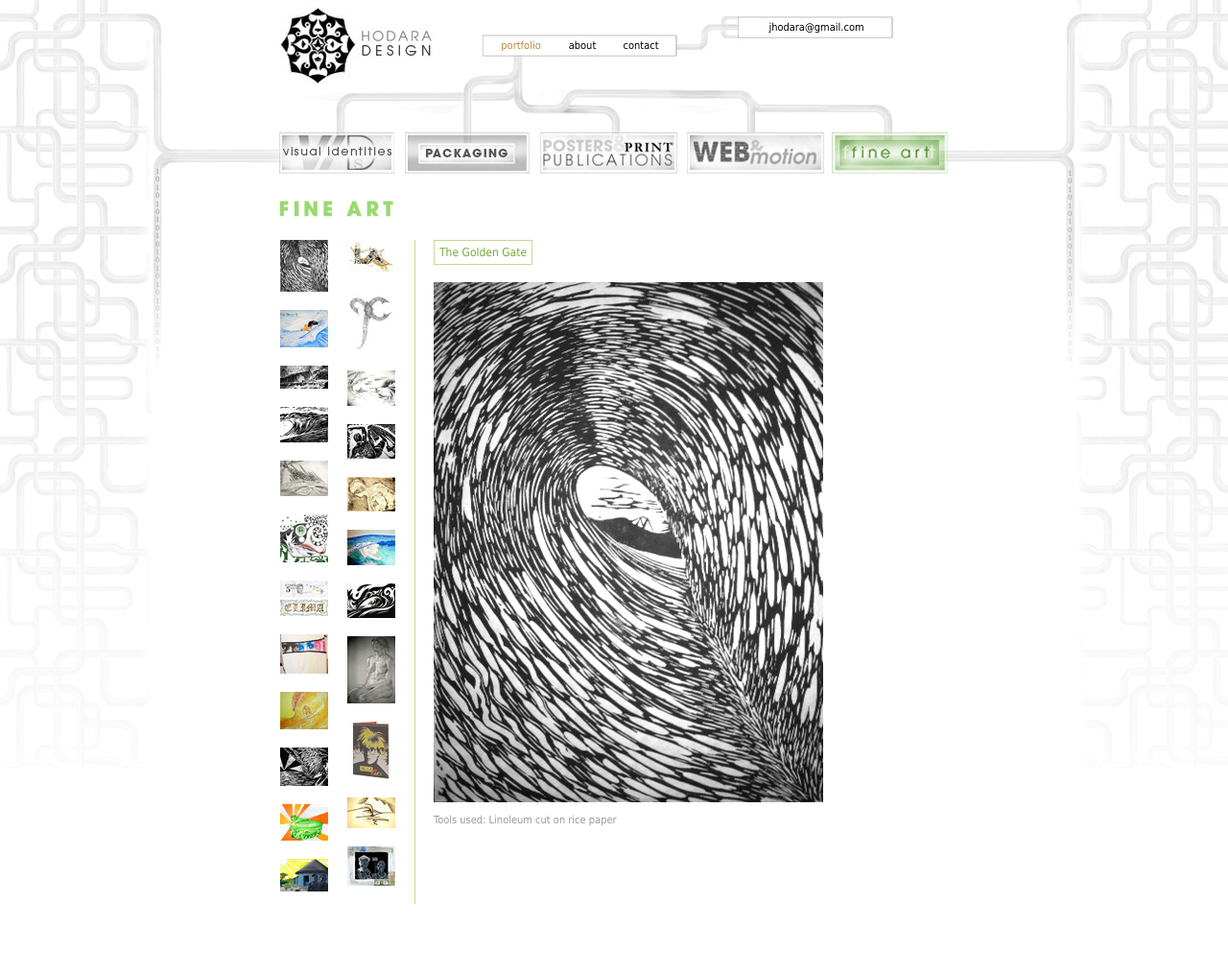
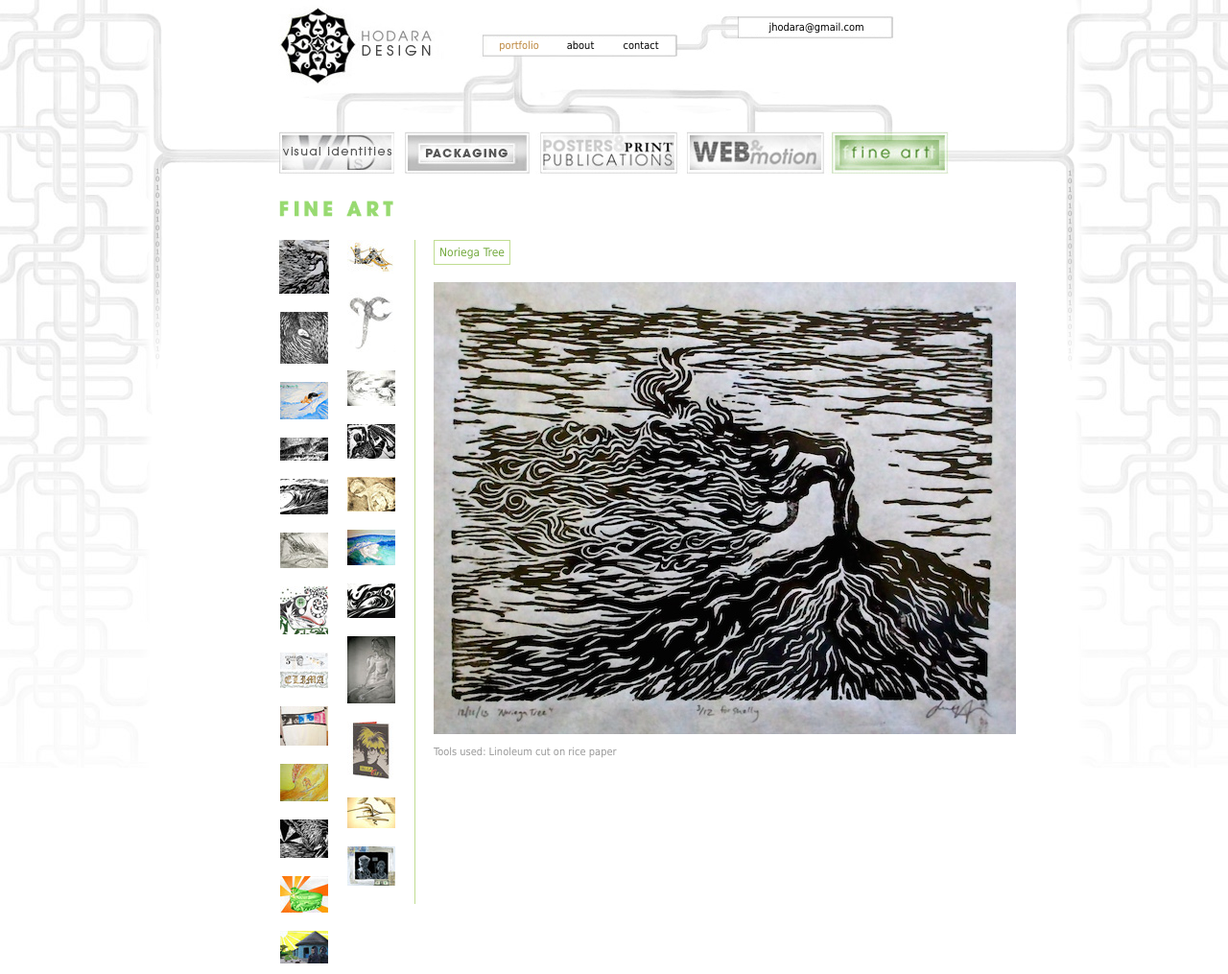
Before and after one commit to epjoey/hodaradesign, a PHP site: page /fineart/index.php?ob in a window 1280 px wide. Shown: the top 1015 px of the page at 96% size. Run offline with PHP 8.4, Linux system fonts and the light colour scheme.

Commit message:
noriegatree

```diff
--- a/css/site1.css
+++ b/css/site1.css
@@ -57,7 +57,7 @@ a img {border: none; }
 	height:182px;
 }
 #tophead {width:940px; height:138px; background:url(../graphics/header.jpg) no-repeat;
-		font: 11px/15px 'BonvenoCFLight', Arial, sans-serif;letter-spacing: 1;
+		font-size: 11px;letter-spacing: 1;
 }
 #tophead-notmac {width:940px; height:138px; background:url(../graphics/header.jpg) no-repeat;
 		font: 11px/15px tahoma, sans-serif;letter-spacing: 1; font-weight:100
@@ -72,7 +72,7 @@ a img {border: none; }
 
 a#lasttop {width:64px;float:right;padding-right:4px;}
 a#sectop {width:54px; float:left}
-a#firsttop {width:74px;padding-left:2px; float:left}
+a#firsttop {width:74px;float:left}
 
 
 
--- a/fineart/index.php
+++ b/fineart/index.php
@@ -3,6 +3,7 @@
    <div id="sec-head5"><a href="/fineart"><img src="../port/fine1.gif"></a></div>
 
 <div id="thumbs31">
+<a href="?noriega"><img src="thumbs/x-noriega.jpg" border="0"></a><br/><br/>
 <a href="?ob"><img src="thumbs/x-ob.jpg" border="0"></a><br/><br/>
 <a href="?backside"><img src="thumbs/x-backside.jpg" border="0"></a><br/><br/>
 <a href="?bannerprint"><img src="thumbs/x-bannerprint.jpg" border="0"></a><br/><br/>
@@ -38,6 +39,8 @@
 									<p>I enjoy sketching, painting and printmaking. My subject matter includes primarily portraiture and surf art.</p>
 								<p class='small'>&larr; click on those thumbnails to view work</p>";
 									}
+								elseif (isset($_GET['ob'])){
+			echo "<h2>Noriega Tree</h2><p></p><img src=images/noriega.jpg /><br/><p class='small'>Tools used: Linoleum cut on rice paper</p>";									}
 								elseif (isset($_GET['ob'])){
 			echo "<h2>The Golden Gate</h2><p></p><img src=images/ob.jpg /><br/><p class='small'>Tools used: Linoleum cut on rice paper</p>";									}
 								elseif (isset($_GET['backset'])){
```
Also changed, not shown: fineart/images/noriega.jpg (added), fineart/images/swirlysunset.png (added), fineart/thumbs/x-noriega.jpg (added).
